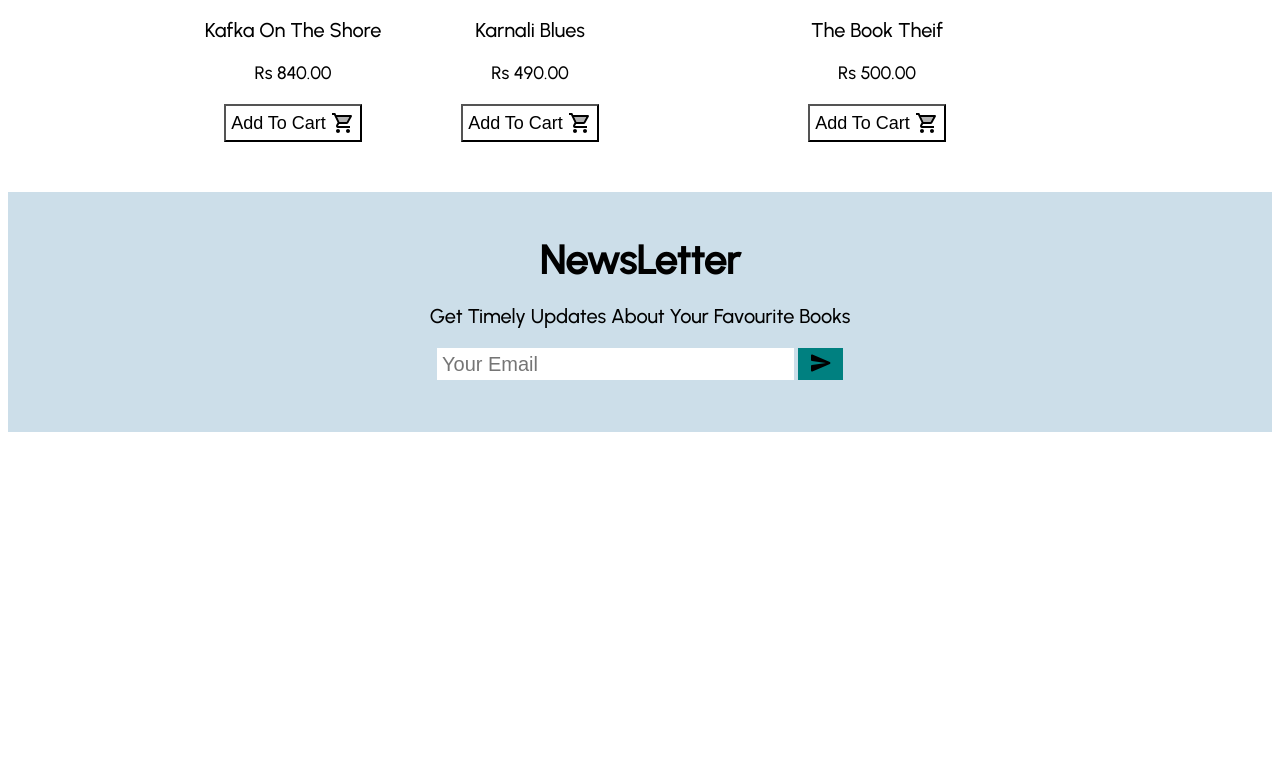
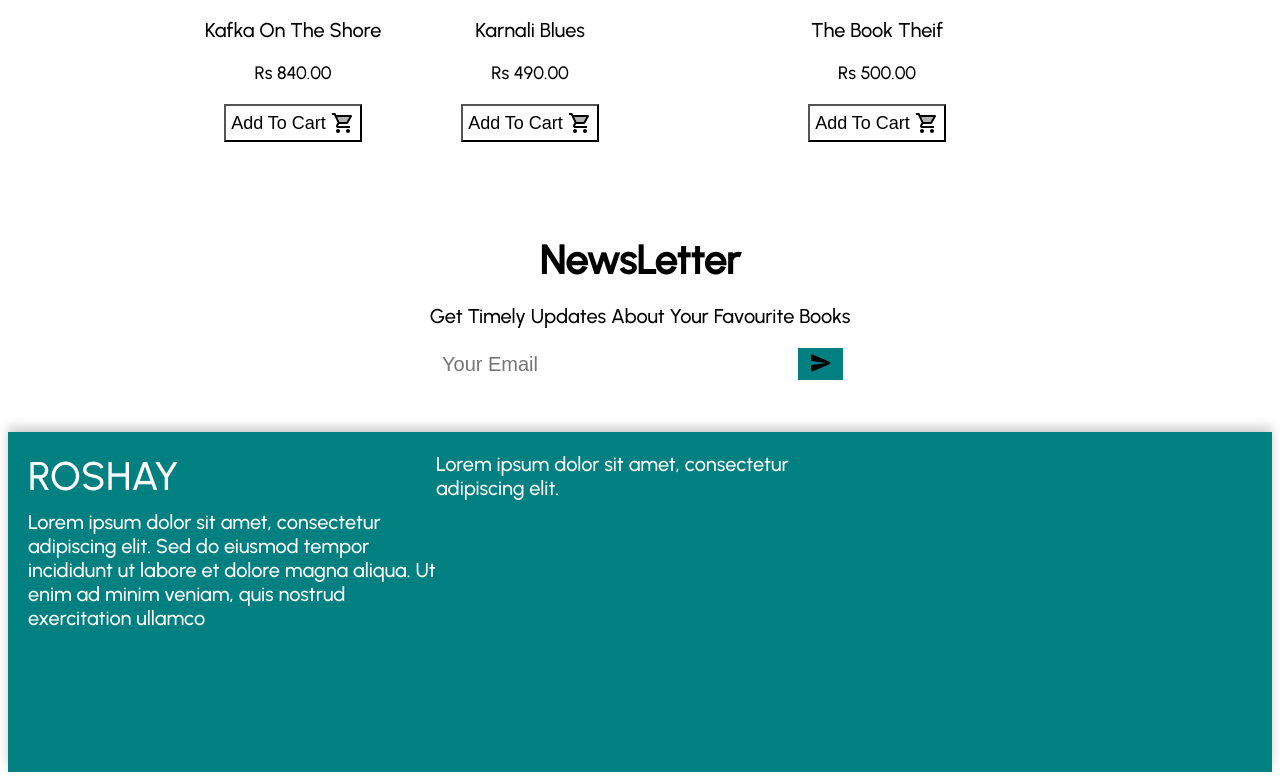
Before and after one commit to roshanpo/Bookstore, a React (Vite) app: page / in a window 1280 px wide. Shown: the part 2381-3161 px from the top of the page. Before the commit the page ends 2821 px from the top, so only its background shows below. Built offline with nearby package versions, Linux system fonts and the light colour scheme.

Commit message:
Added Footer

```diff
--- a/src/App.jsx
+++ b/src/App.jsx
@@ -7,6 +7,7 @@ import Slider from './components/Slider'
 import Catagories from './components/Catagories'
 import Products from './components/Products'
 import Newsletter from './components/Newsletter'
+import Footer from './components/Footer'
 
 export default function App() {
   //const [count, setCount] = useState(0)
@@ -19,6 +20,7 @@ export default function App() {
     <Catagories/>
     <Products/>
     <Newsletter/>
+    <Footer/>
     </>
   )
 }
--- /dev/null
+++ b/src/components/Footer.jsx
@@ -0,0 +1,55 @@
+import React from 'react'
+import styled from 'styled-components'
+
+
+const Container = styled.div`
+    display: flex;
+    //background-color: #b5d3e6;
+    background-color: teal;
+    height: 300px;
+    box-shadow: 0px -5px 10px rgba(0, 0, 0, 0.2);
+    padding: 20px;
+`
+
+const Left = styled.div`
+    flex: 1;
+    display: flex;
+    flex-direction: column;
+    flex-wrap: wrap;
+`
+const Center = styled.div`
+    flex: 1;
+`
+const Right = styled.div`
+    flex: 1;
+`
+const HeaderText = styled.div`
+    font-size: 40px;
+    font-weight: 500;
+    color : white;
+    padding-bottom: 10px;
+`
+const NormalText = styled.div`
+    font-size: 20px;
+    font-weight: 400;
+    color: white;
+`
+
+export default function Footer(){
+
+
+    return(
+        <Container>
+            <Left>
+                <HeaderText>ROSHAY</HeaderText>
+                <NormalText>
+                    Lorem ipsum dolor sit amet, consectetur adipiscing elit. Sed do eiusmod tempor incididunt ut labore et dolore magna aliqua. Ut enim ad minim veniam, quis nostrud exercitation ullamco
+                </NormalText>
+            </Left>
+            <Center>
+                <NormalText>Lorem ipsum dolor sit amet, consectetur adipiscing elit.</NormalText>
+            </Center>
+            <Right></Right>
+        </Container>
+    )
+}
--- a/src/components/Newsletter.jsx
+++ b/src/components/Newsletter.jsx
@@ -9,7 +9,7 @@ const Container = styled.div`
     row-gap: 20px;
     padding: 20px;
     height: 200px;
-    background-color: #ccdee9;
+    background-color: white;
     justify-content: center;
 `
 const InputContainer = styled.div`
```
